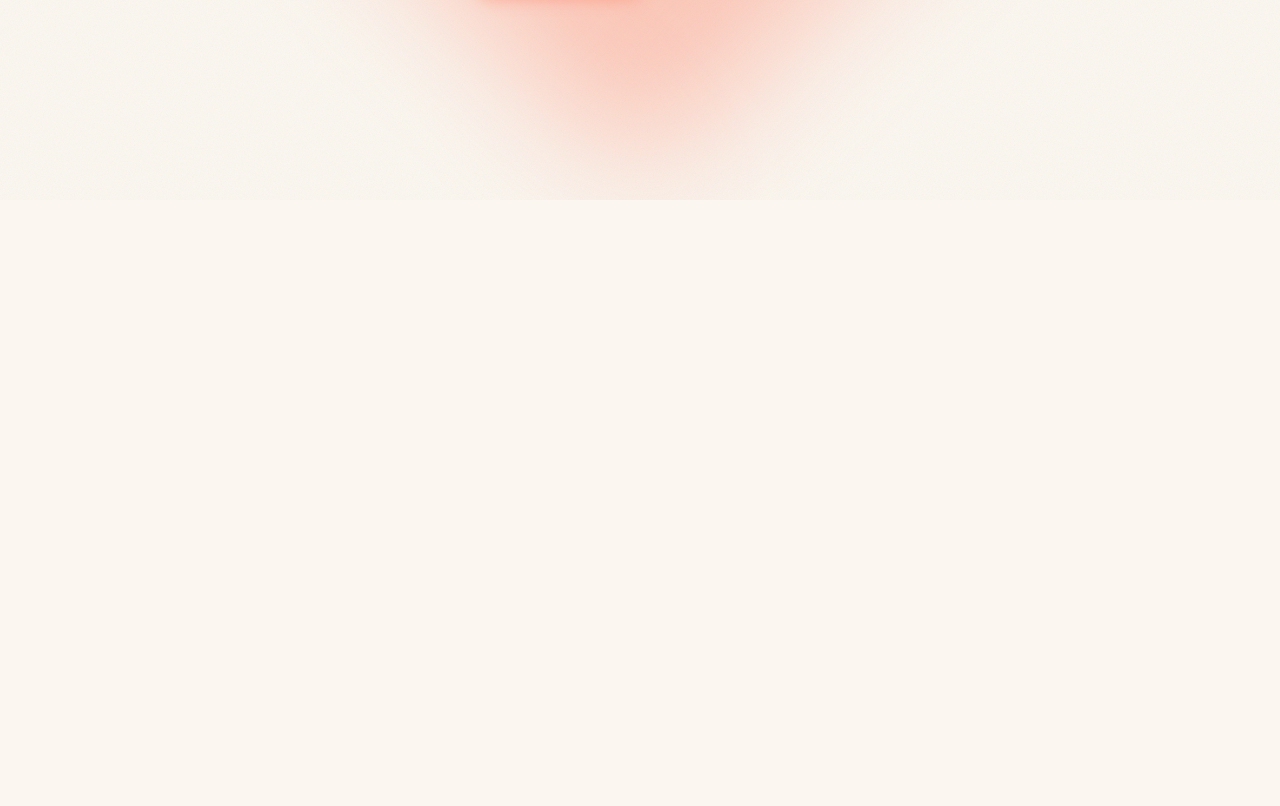
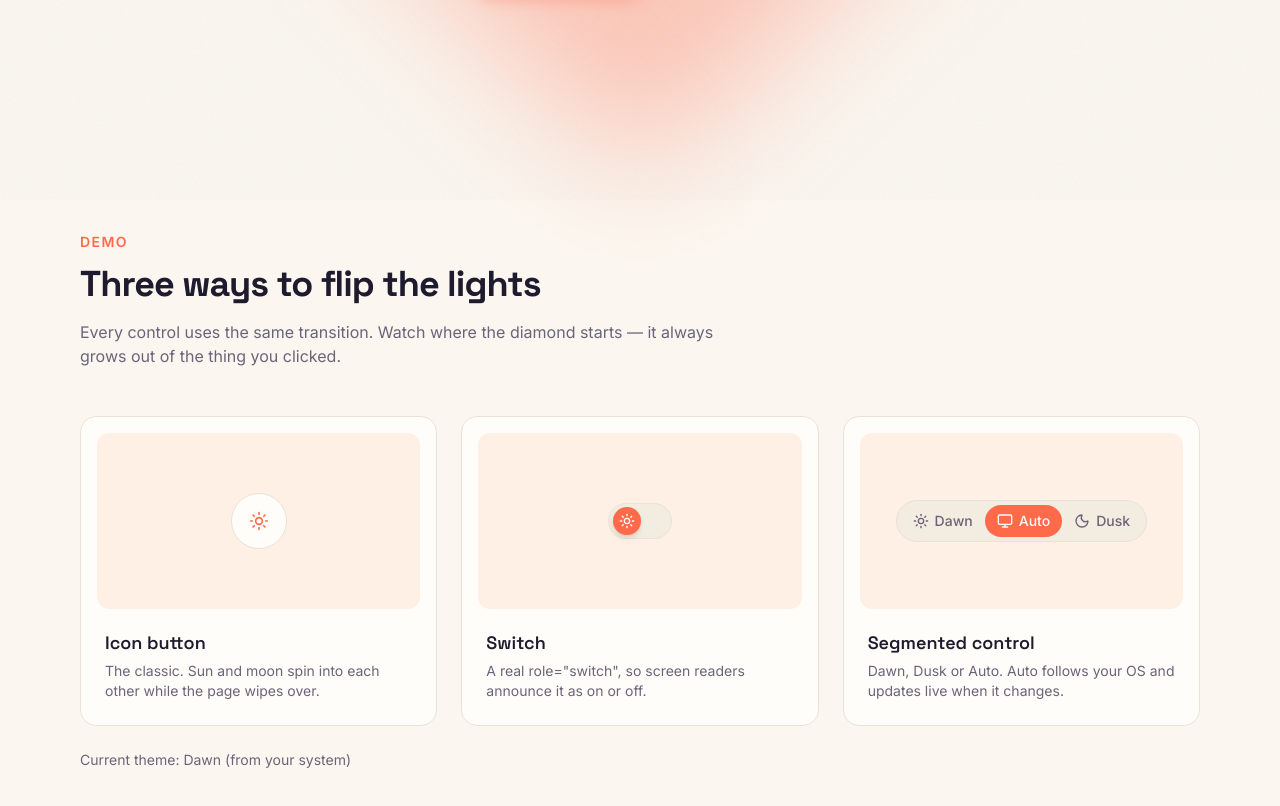
Before and after one commit to sirine2907/lumen-shift, a Next.js app: page / in a window 1280 px wide. Shown: the part 600-1406 px from the top of the page. Before the commit the page ends 800 px from the top, so only its background shows below. Built offline with nearby package versions, Linux system fonts and the light colour scheme.

Commit message:
feat: add demo section with icon, switch and segmented toggles

```diff
--- a/app/page.tsx
+++ b/app/page.tsx
@@ -1,3 +1,4 @@
+import { Demo } from "@/components/demo";
 import { Hero } from "@/components/hero";
 import { Navbar } from "@/components/navbar";
 
@@ -7,6 +8,7 @@ export default function Home() {
       <Navbar />
       <main id="top">
         <Hero />
+        <Demo />
       </main>
     </>
   );
--- /dev/null
+++ b/components/demo.tsx
@@ -0,0 +1,66 @@
+"use client";
+
+import { ThemeSegmented } from "@/components/theme-segmented";
+import { ThemeSwitch } from "@/components/theme-switch";
+import { ThemeToggle } from "@/components/theme-toggle";
+import { useTheme } from "@/components/theme-provider";
+
+const variants = [
+  {
+    title: "Icon button",
+    text: "The classic. Sun and moon spin into each other while the page wipes over.",
+    control: <ThemeToggle className="size-14" />,
+  },
+  {
+    title: "Switch",
+    text: "A real role=\"switch\", so screen readers announce it as on or off.",
+    control: <ThemeSwitch />,
+  },
+  {
+    title: "Segmented control",
+    text: "Dawn, Dusk or Auto. Auto follows your OS and updates live when it changes.",
+    control: <ThemeSegmented />,
+  },
+];
+
+export function Demo() {
+  const { theme, resolvedTheme, mounted } = useTheme();
+
+  return (
+    <section id="demo" className="mx-auto max-w-6xl scroll-mt-28 px-4 py-20 sm:py-28">
+      <div className="max-w-2xl">
+        <p className="text-sm font-semibold tracking-widest text-primary uppercase">Demo</p>
+        <h2 className="mt-3 font-heading text-3xl font-bold tracking-tight sm:text-4xl">
+          Three ways to flip the lights
+        </h2>
+        <p className="mt-4 text-muted-foreground">
+          Every control uses the same transition. Watch where the diamond starts
+          — it always grows out of the thing you clicked.
+        </p>
+      </div>
+
+      <div className="mt-12 grid gap-6 md:grid-cols-3">
+        {variants.map((variant) => (
+          <div
+            key={variant.title}
+            className="flex flex-col rounded-2xl border border-border bg-card p-4 text-card-foreground"
+          >
+            <div className="flex h-44 items-center justify-center rounded-xl bg-accent-soft">
+              {variant.control}
+            </div>
+            <div className="p-2 pt-5">
+              <h3 className="font-heading text-lg font-semibold">{variant.title}</h3>
+              <p className="mt-1 text-sm text-muted-foreground">{variant.text}</p>
+            </div>
+          </div>
+        ))}
+      </div>
+
+      <p className="mt-6 text-sm text-muted-foreground" aria-live="polite">
+        {mounted
+          ? `Current theme: ${resolvedTheme === "dark" ? "Dusk" : "Dawn"}${theme === "system" ? " (from your system)" : " (saved)"}`
+          : " "}
+      </p>
+    </section>
+  );
+}
--- /dev/null
+++ b/components/theme-segmented.tsx
@@ -0,0 +1,76 @@
+"use client";
+
+import { useRef } from "react";
+import { motion } from "motion/react";
+import { Monitor, Moon, Sun } from "lucide-react";
+import { useTheme, type Theme } from "@/components/theme-provider";
+import { cn } from "@/lib/utils";
+
+const options: { value: Theme; label: string; icon: typeof Sun }[] = [
+  { value: "light", label: "Dawn", icon: Sun },
+  { value: "system", label: "Auto", icon: Monitor },
+  { value: "dark", label: "Dusk", icon: Moon },
+];
+
+export function ThemeSegmented() {
+  const { theme, mounted, setTheme } = useTheme();
+  const buttonRefs = useRef<(HTMLButtonElement | null)[]>([]);
+
+  function select(index: number) {
+    const button = buttonRefs.current[index];
+    button?.focus();
+    setTheme(options[index].value, button);
+  }
+
+  function onKeyDown(e: React.KeyboardEvent) {
+    const current = options.findIndex((o) => o.value === theme);
+    if (e.key === "ArrowRight" || e.key === "ArrowDown") {
+      e.preventDefault();
+      select((current + 1) % options.length);
+    } else if (e.key === "ArrowLeft" || e.key === "ArrowUp") {
+      e.preventDefault();
+      select((current - 1 + options.length) % options.length);
+    }
+  }
+
+  return (
+    <div
+      role="radiogroup"
+      aria-label="Theme"
+      onKeyDown={onKeyDown}
+      className="inline-flex rounded-full border border-border bg-muted p-1"
+    >
+      {options.map((option, i) => {
+        const active = mounted && theme === option.value;
+        const Icon = option.icon;
+        return (
+          <button
+            key={option.value}
+            ref={(el) => {
+              buttonRefs.current[i] = el;
+            }}
+            type="button"
+            role="radio"
+            aria-checked={active}
+            tabIndex={active || (!mounted && i === 0) ? 0 : -1}
+            onClick={() => select(i)}
+            className={cn(
+              "relative flex items-center gap-1.5 rounded-full px-3 py-1.5 text-sm font-medium transition-colors focus-visible:outline-none focus-visible:ring-2 focus-visible:ring-ring",
+              active ? "text-primary-foreground" : "text-muted-foreground hover:text-foreground"
+            )}
+          >
+            {active && (
+              <motion.span
+                layoutId="segment-pill"
+                className="absolute inset-0 rounded-full bg-primary"
+                transition={{ type: "spring", stiffness: 450, damping: 35 }}
+              />
+            )}
+            <Icon className="relative size-4" aria-hidden="true" />
+            <span className="relative">{option.label}</span>
+          </button>
+        );
+      })}
+    </div>
+  );
+}
--- /dev/null
+++ b/components/theme-switch.tsx
@@ -0,0 +1,39 @@
+"use client";
+
+import { useRef } from "react";
+import { motion } from "motion/react";
+import { Moon, Sun } from "lucide-react";
+import { useTheme } from "@/components/theme-provider";
+
+export function ThemeSwitch() {
+  const { resolvedTheme, mounted, setTheme } = useTheme();
+  const thumbRef = useRef<HTMLSpanElement>(null);
+  const isDark = mounted && resolvedTheme === "dark";
+
+  return (
+    <button
+      type="button"
+      role="switch"
+      aria-checked={isDark}
+      aria-label="Dusk theme"
+      onClick={() => setTheme(isDark ? "light" : "dark", thumbRef.current)}
+      className="relative inline-flex h-9 w-16 shrink-0 items-center rounded-full border border-border bg-muted p-1 focus-visible:outline-none focus-visible:ring-2 focus-visible:ring-ring focus-visible:ring-offset-2 focus-visible:ring-offset-background"
+    >
+      <motion.span
+        ref={thumbRef}
+        className="flex size-7 items-center justify-center rounded-full bg-primary text-primary-foreground shadow-md"
+        style={{ opacity: mounted ? 1 : 0 }}
+        animate={{ x: isDark ? 26 : 0 }}
+        transition={
+          mounted ? { type: "spring", stiffness: 500, damping: 32 } : { duration: 0 }
+        }
+      >
+        {isDark ? (
+          <Moon className="size-4" aria-hidden="true" />
+        ) : (
+          <Sun className="size-4" aria-hidden="true" />
+        )}
+      </motion.span>
+    </button>
+  );
+}
```
